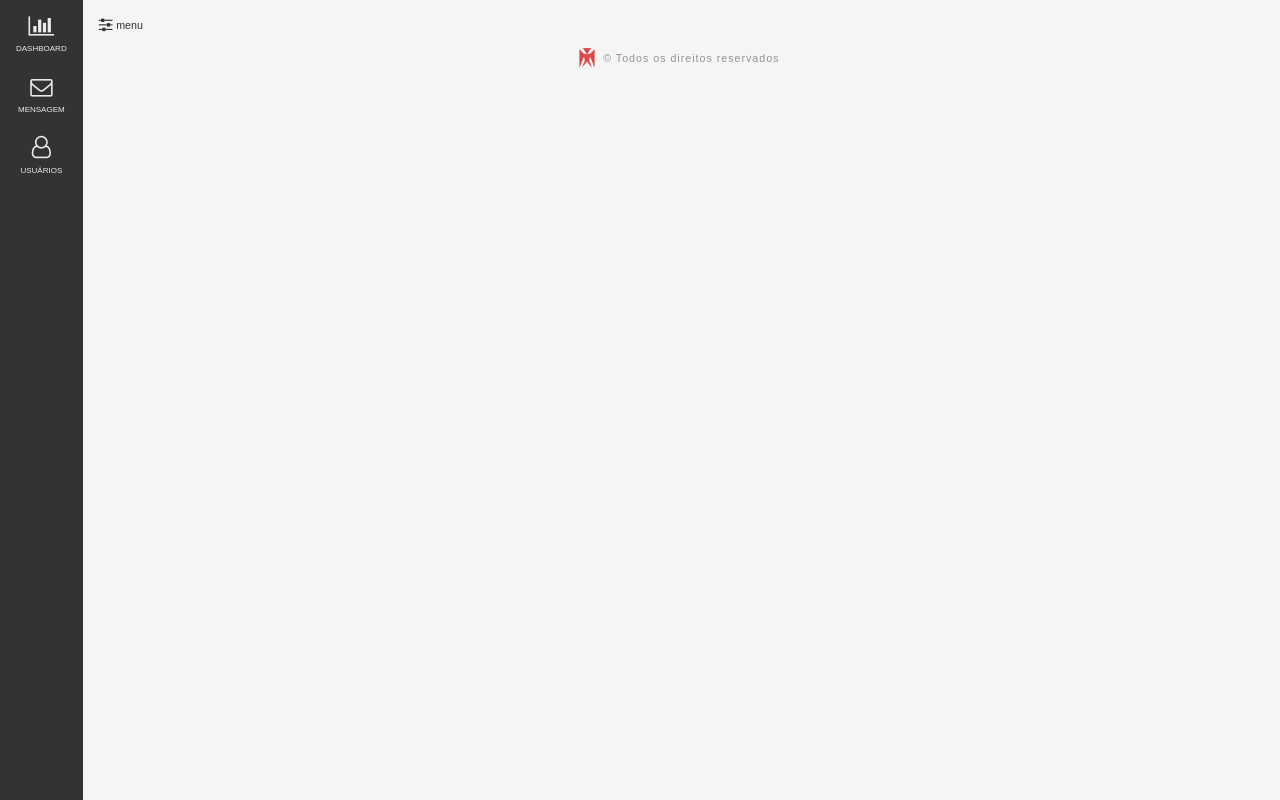
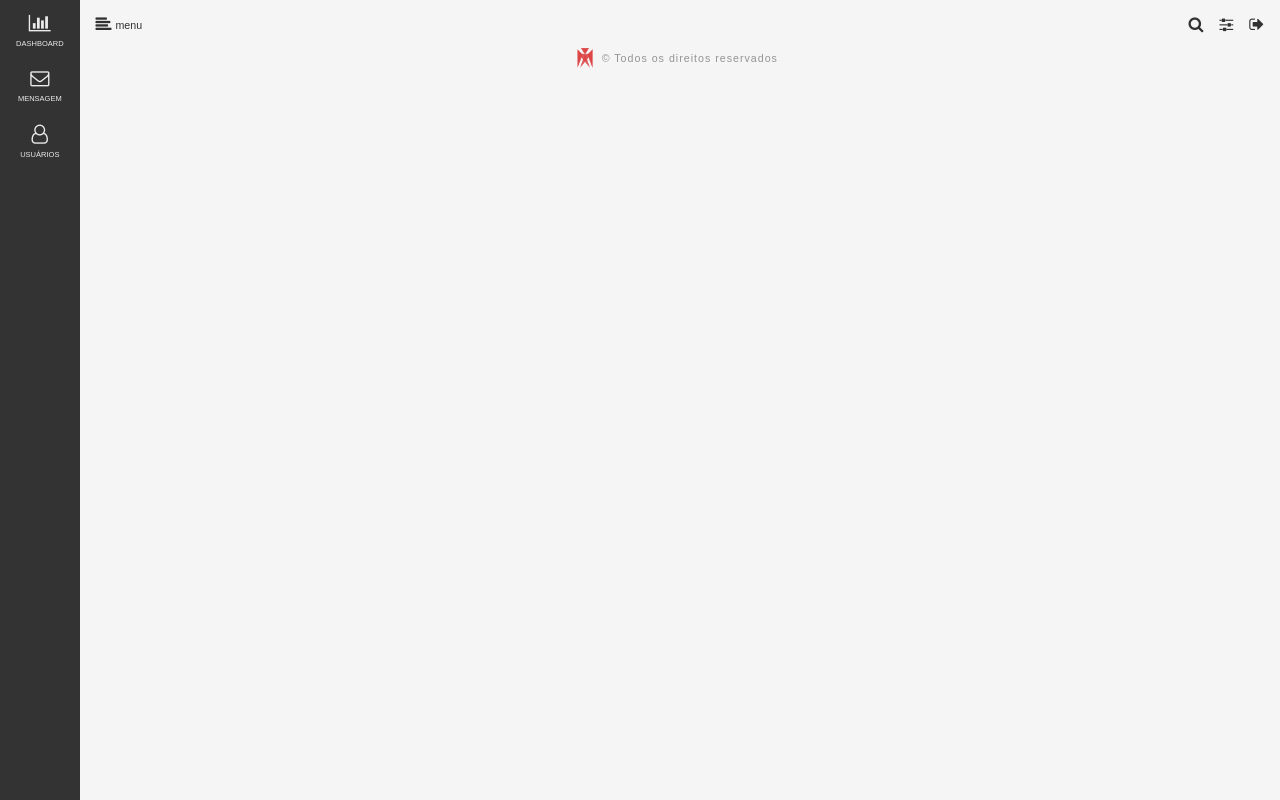
Before and after one commit to denismanfroioficial/dashboard, a plain HTML site: page index.html in a window 1280 px wide. Drawn offline with Linux system fonts and the light colour scheme.

Commit message:
Continuação header

```diff
--- a/assets/css/header.css
+++ b/assets/css/header.css
@@ -13,3 +13,10 @@
 	padding-left: .3em;
 	font-family: sans-serif;
 }
+.bt-action-user{}
+.bt-action-user i{
+	cursor: pointer;
+	padding: 0 0 0 1em;
+}
+.bt-action-user i:hover{color: tomato;}
+.bt-action-user i:first-child{padding: 0;}
--- a/assets/css/media.css
+++ b/assets/css/media.css
@@ -0,0 +1,3 @@
+@media screen and (max-width: 414px){
+	.menu-hamburguer p{display: none;}
+}
--- a/assets/css/navegation.css
+++ b/assets/css/navegation.css
@@ -17,11 +17,11 @@
 	padding: .5em 0;
 }
 #nav-left-bar .icon-opt-nav-bar{
-	font-size: 1.4em;
+	font-size: 1.2em;
 	padding: .3em 0;
 }
 #nav-left-bar a:hover{color: tomato;}
 .legend-item{
-	font-size: .5em;
+	font-size: .47em;
 	text-transform: uppercase;
 }
--- a/assets/js/dev.js
+++ b/assets/js/dev.js
@@ -8,13 +8,17 @@ function calcHeightEl (elH) {return document.querySelector(elH).clientHeight ||
 // Function Open Close Left Bar
 (function ocBar (){
 	var navLeftBar, btHamburguer;
-
 	navLeftBar 		= document.querySelector("#aside-navegation");
 	btHamburguer 	= document.querySelector(".menu-hamburguer");
-
-	if(document.body.clientWidth <= 414 || document.body.offsetWidth <= 414){
-		navLeftBar.classList.add("oc-bar");
-	}
-
+	if(document.body.clientWidth <= 414 || document.body.offsetWidth <= 414){navLeftBar.classList.add("oc-bar");}
 	btHamburguer.onclick = function () {navLeftBar.classList.toggle("oc-bar");}
 }());
+// Confirm Close Dashboard
+(function confirmClose () {
+	var btClose;
+	btClose = document.querySelector("#close-confirm");
+	btClose.onclick = function () {
+		var msgConfirm =  confirm("Deseja realmente sair?");
+		if(msgConfirm == true){console.log("ELe quis sair mesmo.");} else{console.log("Ele decidiu permanecer.");}
+	}
+}());
--- a/index.html
+++ b/index.html
@@ -54,8 +54,13 @@
 		<!-- Header content main -->
 		<header id="header-content" class="d-flex">
 			<section class="menu-hamburguer d-flex">
-				<i class="fa fa-sliders" aria-hidden="true"></i>
+				<i class="fa fa-align-left" title="Menu Lateral" aria-hidden="true"></i>
 				<p><small>menu</small></p>
+			</section>
+			<section class="bt-action-user d-flex">
+				<i class="fa fa-search anime" title="Pesquisar" aria-hidden="true"></i>
+				<i class="fa fa-sliders anime" title="Configurações de perfil" aria-hidden="true"></i>
+				<i class="fa fa-sign-out anime" title="Sair do sistema" id="close-confirm" aria-hidden="true"></i>
 			</section>
 		</header>
 		<!-- Footer content main -->
```
